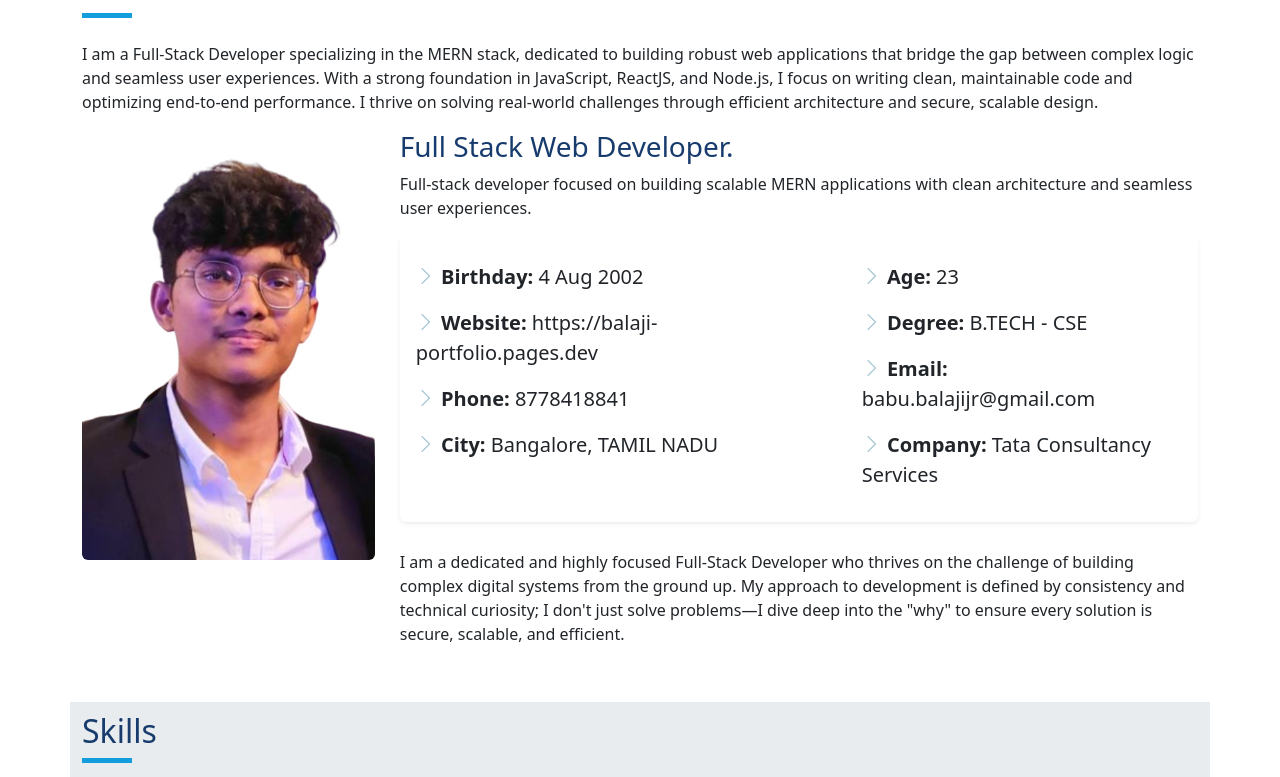
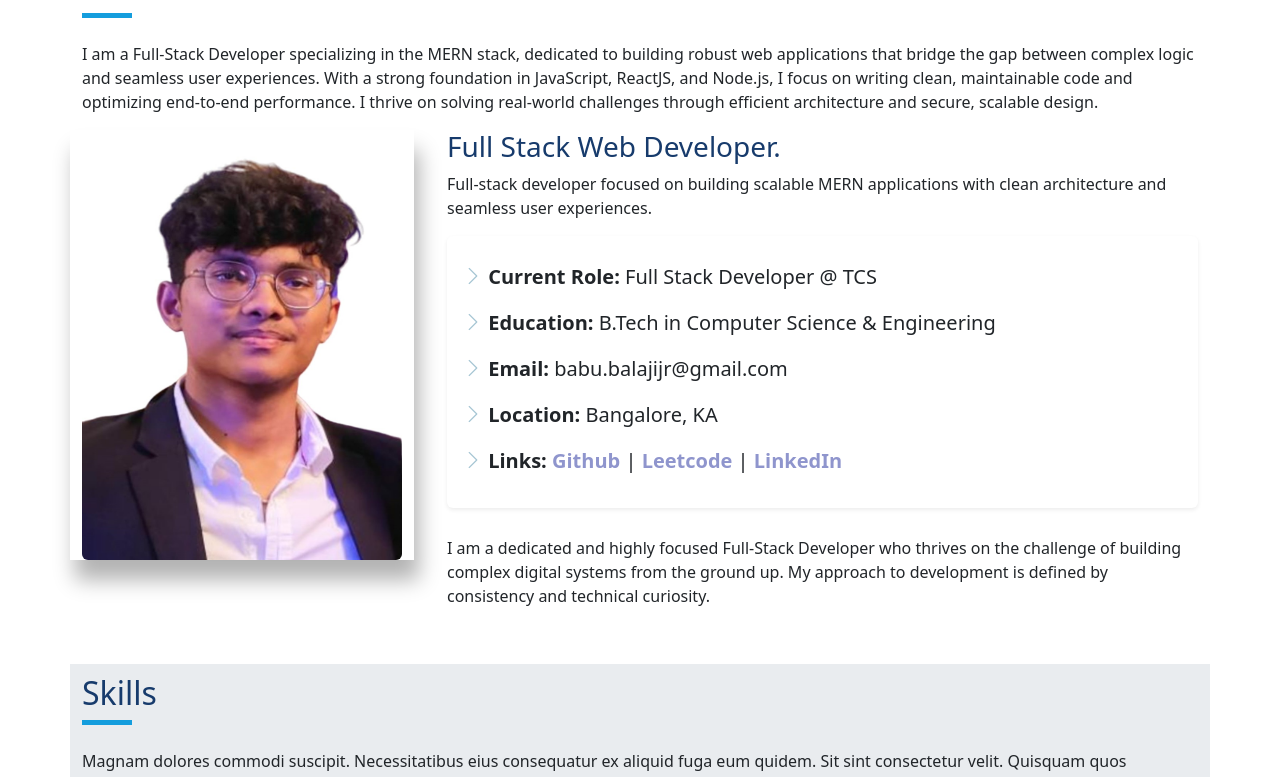
Before and after one commit to BABU-BALAJI-V/balaji-portfolio, a React (Create React App) app: page / in a window 1280 px wide. Shown: the part 667-1444 px from the top of the page. Built offline with nearby package versions, Linux system fonts and the light colour scheme.

Commit message:
About Section Update

```diff
--- a/src/App.css
+++ b/src/App.css
@@ -9,6 +9,10 @@
 
 .hero-img{
   overflow: hidden;
+}
+
+.row{
+  box-shadow: 5px 20px 20px rgba(0, 0, 0, 0.3) !important;
 }
 
 @media (max-width:376px){
@@ -28,6 +32,19 @@
 .AboutMain{
   display: flex;
   margin-bottom: 40px;
+}
+
+.left-bio p a{
+  text-decoration: none;
+  color: rgb(143, 149, 205);
+}
+
+.bio{
+  margin-left: 20px;
+}
+
+.left-bio p a:hover{
+  color: rgb(93, 91, 91);
 }
 
 .picture{
--- a/src/components/About.js
+++ b/src/components/About.js
@@ -16,7 +16,7 @@ const About = () => {
             <div className='picture'>
             <Row>
                 <Col xs={6} md={4}>
-                    <Image className='dp-pic' height="430px" src={require('../Images/ProfilePicture.jpg')} rounded />
+                    <Image className='dp-pic' height="430px" width="320px" src={require('../Images/ProfilePicture.jpg')} rounded />
                 </Col>
             </Row>
             </div>
@@ -25,19 +25,14 @@ const About = () => {
                 <p className='fw-light'>Full-stack developer focused on building scalable MERN applications with clean architecture and seamless user experiences.</p>
                 <div className='main-bio shadow-sm p-3 mb-5 bg-body rounded'>
                     <div className='arrow-clr left-bio fs-5 '>
-                        <p><i className="bi bi-chevron-right"></i> <b>Birthday: </b>  4 Aug 2002</p>
-                        <p><i className="bi bi-chevron-right"></i> <b>Website: </b>  https://balaji-portfolio.pages.dev</p>
-                        <p><i className="bi bi-chevron-right"></i> <b>Phone: </b> 8778418841</p>
-                        <p><i className="bi bi-chevron-right"></i> <b>City: </b> Bangalore, TAMIL NADU</p>
-                    </div>
-                    <div className='arrow-clr right-bio fs-5 '>
-                        <p><i className="bi bi-chevron-right"></i> <b>Age: </b>  23</p>
-                        <p><i className="bi bi-chevron-right"></i> <b>Degree: </b>  B.TECH - CSE</p>
+                        <p><i className="bi bi-chevron-right"></i> <b>Current Role: </b>  Full Stack Developer @ TCS</p>
+                        <p><i className="bi bi-chevron-right"></i> <b>Education: </b>  B.Tech in Computer Science & Engineering</p>
                         <p><i className="bi bi-chevron-right"></i> <b>Email: </b>  babu.balajijr@gmail.com</p>
-                        <p><i className="bi bi-chevron-right"></i> <b>Company: </b>  Tata Consultancy Services</p>
+                        <p><i className="bi bi-chevron-right"></i> <b>Location: </b> Bangalore, KA</p>
+                        <p><i className="bi bi-chevron-right"></i> <b>Links: </b> <a href='https://github.com/BABU-BALAJI-V' target='blank'><b> Github </b></a> | <a href='https://leetcode.com/u/3Y6CjUTiSb/' target='blank'><b> Leetcode</b></a> | <a href='https://www.linkedin.com/in/babubalajiv/' target='blank'><b> LinkedIn </b></a></p>
                     </div>
                 </div>
-                <p className='bio-ptag'>I am a dedicated and highly focused Full-Stack Developer who thrives on the challenge of building complex digital systems from the ground up. My approach to development is defined by consistency and technical curiosity; I don't just solve problems—I dive deep into the "why" to ensure every solution is secure, scalable, and efficient.</p>
+                <p className='bio-ptag'>I am a dedicated and highly focused Full-Stack Developer who thrives on the challenge of building complex digital systems from the ground up. My approach to development is defined by consistency and technical curiosity.</p>
             </div>
         </div>
     </Container>
```
